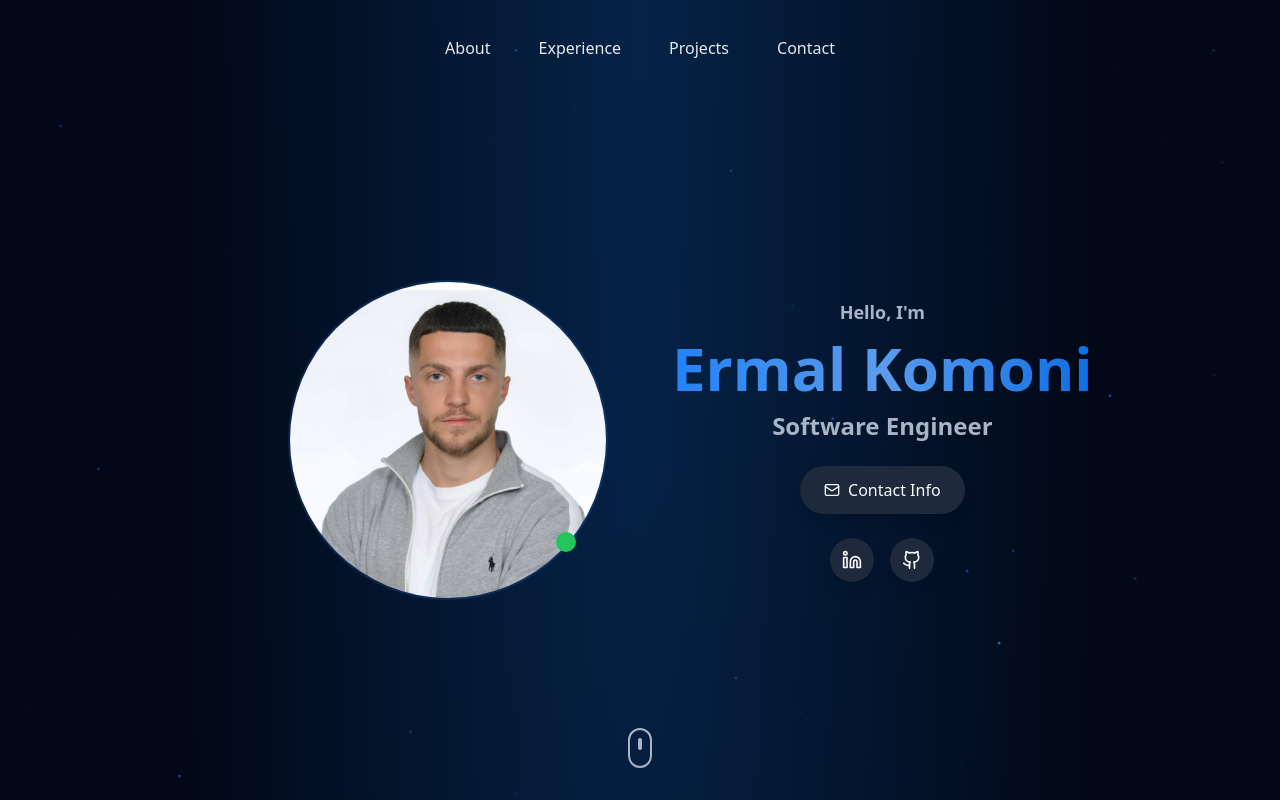
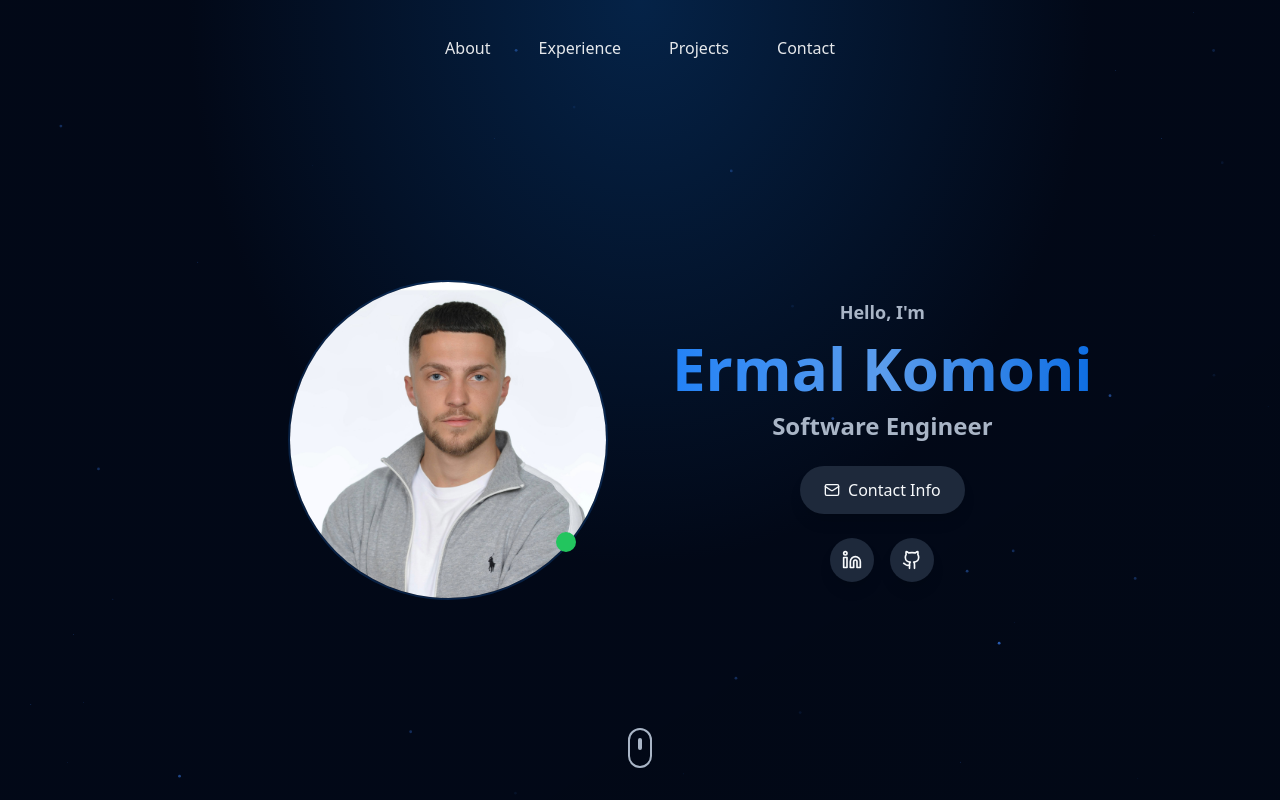
Before and after one commit to ermalkomoni/New-Portfolio, a React (Vite) app: page / in a window 1280 px wide. Shown: the top 800 px of the page. Built offline with nearby package versions, Linux system fonts and the light colour scheme.

Commit message:
additional changes in dynamic island

```diff
--- a/client/components/Header.tsx
+++ b/client/components/Header.tsx
@@ -113,7 +113,7 @@ const Header = memo(function Header() {
   return (
     <header
       className={cn(
-        "fixed top-0 left-0 right-0 z-50 transition-all duration-300 ease-in-out bg-transparent",
+        "fixed top-0 left-0 right-0 z-50 transition-all duration-300 ease-in-out bg-transparent pt-safe",
         isVisible ? "translate-y-0" : "-translate-y-full"
       )}
     >
--- a/client/global.css
+++ b/client/global.css
@@ -211,11 +211,9 @@
 
   body {
     @apply bg-background text-foreground antialiased;
-    background: radial-gradient(ellipse at top, hsl(var(--brand-950)) 0%, hsl(var(--background)) 50%);
     margin: 0;
     padding: 0;
     overflow-x: hidden;
-    /* FIXED: Removed min-height constraints that were causing cropping */
   }
 
   #root {
@@ -223,10 +221,9 @@
     /* Let content flow naturally */
   }
 
-  /* FIXED: Simplified safe area handling */
+  /* Safe area handling - only for horizontal and bottom edges, not top */
   @supports (padding: env(safe-area-inset-top)) {
     body {
-      padding-top: env(safe-area-inset-top);
       padding-left: env(safe-area-inset-left);
       padding-right: env(safe-area-inset-right);
       padding-bottom: env(safe-area-inset-bottom);
@@ -240,9 +237,15 @@
     box-sizing: border-box;
   }
 
-  /* Ensure no white background shows through */
-  html, body {
+  /* Background gradient on html to extend to very top (beyond safe area) */
+  html {
+    background: radial-gradient(ellipse at top, hsl(var(--brand-950)) 0%, hsl(var(--background)) 50%);
     background-color: hsl(var(--background));
+    background-attachment: fixed;
+  }
+
+  body {
+    background: transparent;
   }
 
   /* FIXED: Removed the pseudo-element that was interfering with Dynamic Island */
@@ -258,7 +261,11 @@
     width: 100%;
   }
 
-  /* FIXED: Simplified header without complex safe area calculations */
+  /* Safe area padding utility for Dynamic Island */
+  .pt-safe {
+    padding-top: env(safe-area-inset-top, 0px);
+  }
+
   .header-adaptive {
     position: fixed;
     top: 0;
```
